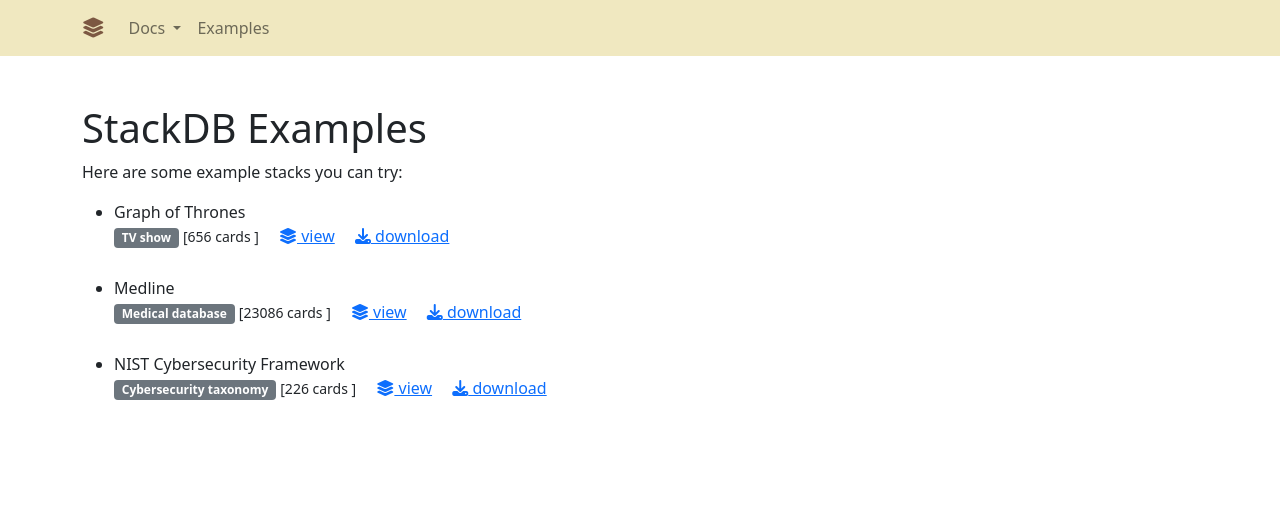
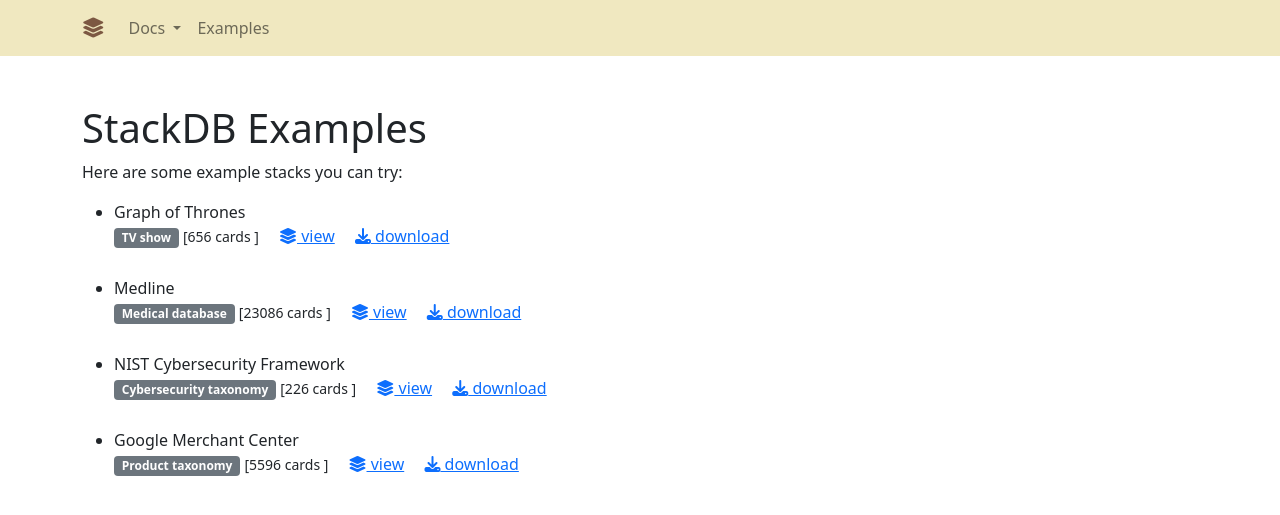
Before and after one commit to stack-db/stack-db.github.io, a Jekyll site: the page built from examples/index.md, in a window 1280 px wide. Shown: the top 515 px of the page. Built offline with Jekyll 4.4.1, drawn with Linux system fonts in a browser that asks for light colours; nearby versions of some CDN libraries.

Commit message:
add products

```diff
--- a/_data/examples.yml
+++ b/_data/examples.yml
@@ -10,3 +10,7 @@
   desc: Cybersecurity taxonomy
   file: nist_csf.stack
   ncards: 226
+- name: Google Merchant Center
+  desc: Product taxonomy
+  file: products.stack
+  ncards: 5596
```
Also changed, not shown: 1 other file.
